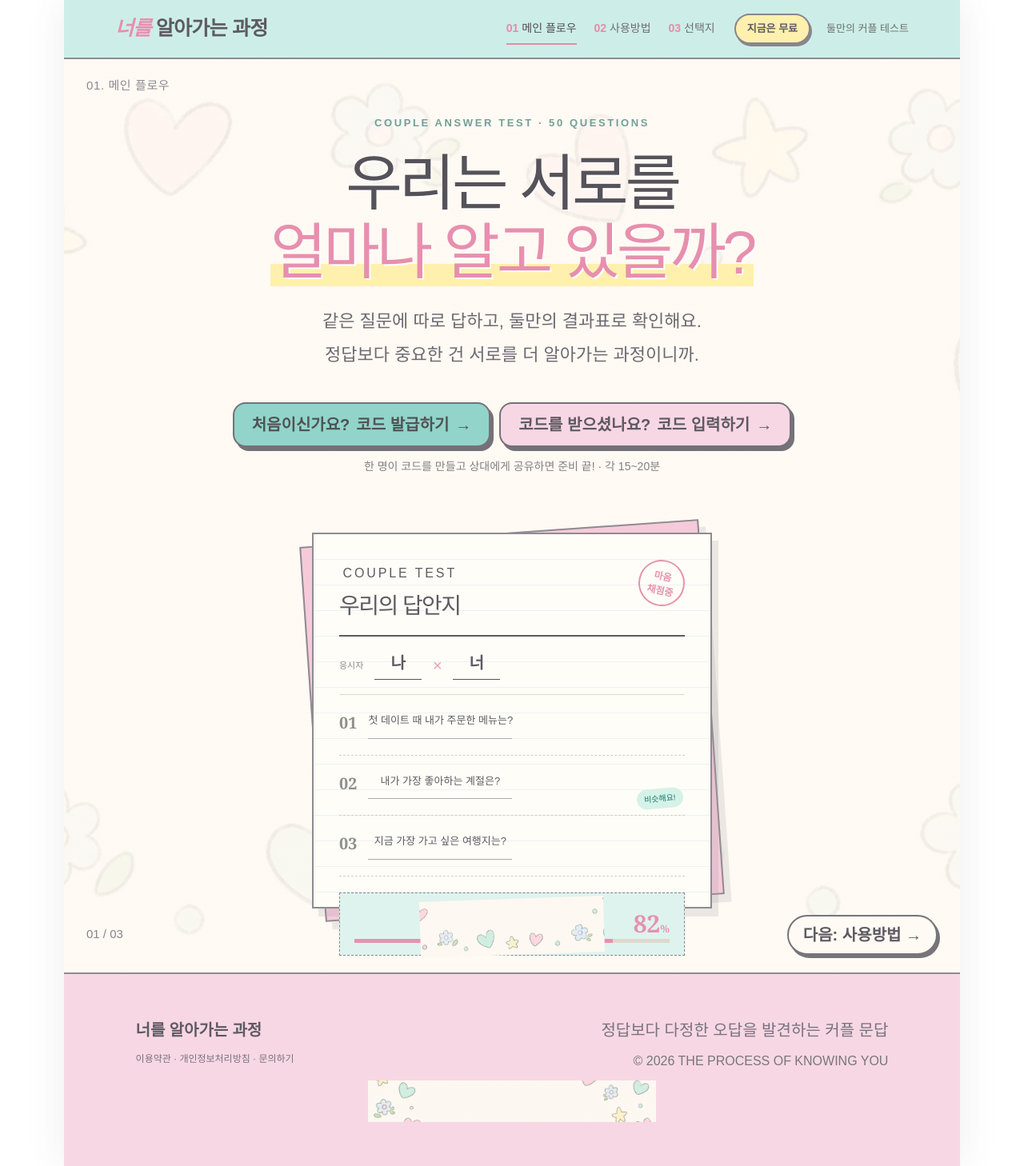
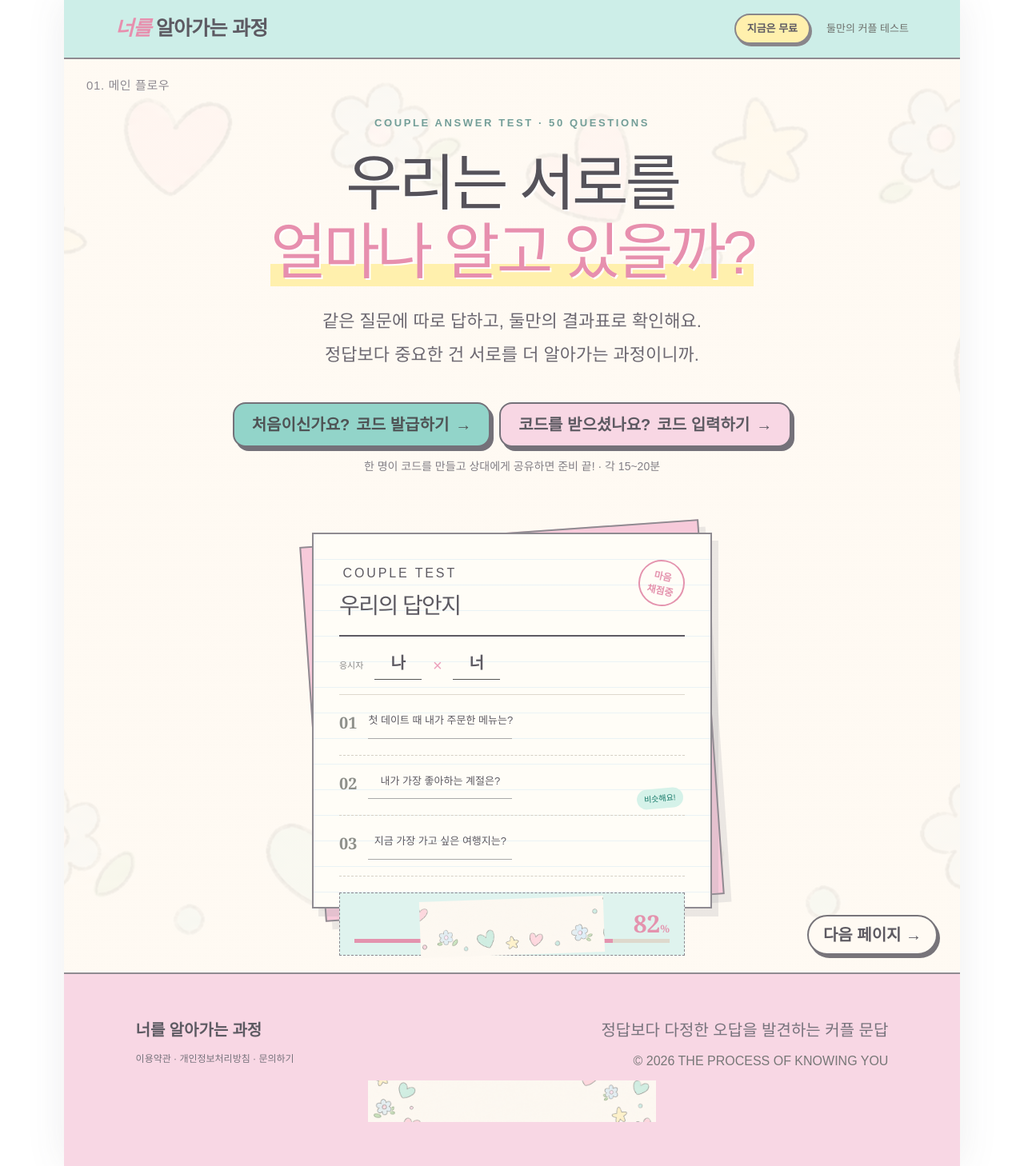
Before and after one commit to dlawlwl0620/knowing-you-couple-test, a React (Vite) app: page / in a window 1280 px wide. Shown: the whole page at 80% size. Built offline with nearby package versions, Linux system fonts and the light colour scheme; a web font is replaced by a local one.

Commit message:
Hide later steps from first screen

```diff
--- a/app/easy-customize.css
+++ b/app/easy-customize.css
@@ -142,6 +142,10 @@ body {
 .landing-pager span {
   color: #88848c;
   font-size: 15px;
+}
+
+.landing-pager.first-pager {
+  justify-content: flex-end;
 }
 
 /* 브라우저 전체를 채우지 않고 가운데 영역만 홈페이지로 사용합니다. */
--- a/app/page.tsx
+++ b/app/page.tsx
@@ -81,7 +81,7 @@ export default function Home() {
 
   return (
     <main>
-      <nav className="nav"><button className="brand" onClick={() => { setStep("landing"); setLandingPage(1); }}><span>너를</span> 알아가는 과정</button>{step === "landing" && <div className="flow-nav" aria-label="페이지 바로가기"><button className={landingPage === 1 ? "active" : ""} onClick={() => setLandingPage(1)}><b>01</b> 메인 플로우</button><button className={landingPage === 2 ? "active" : ""} onClick={() => setLandingPage(2)}><b>02</b> 사용방법</button><button className={landingPage === 3 ? "active" : ""} onClick={() => setLandingPage(3)}><b>03</b> 선택지</button></div>}<div className="nav-right"><span className="price">지금은 무료</span><span className="secure">둘만의 커플 테스트</span></div></nav>
+      <nav className="nav"><button className="brand" onClick={() => { setStep("landing"); setLandingPage(1); }}><span>너를</span> 알아가는 과정</button><div className="nav-right"><span className="price">지금은 무료</span><span className="secure">둘만의 커플 테스트</span></div></nav>
 
       {step === "landing" && <>
         {landingPage === 1 && <section className="hero landing-panel" id="main-flow">
@@ -105,9 +105,9 @@ export default function Home() {
               <div className="score"><small>서로를 알아가는 정도</small><strong>82<span>%</span></strong><div><i style={{width:"82%"}}/></div></div>
             </div>
           </div>
-          <div className="landing-pager"><span>01 / 03</span><button onClick={() => setLandingPage(2)}>다음: 사용방법 →</button></div>
+          <div className="landing-pager first-pager"><button onClick={() => setLandingPage(2)}>다음 페이지 →</button></div>
         </section>}
-        {landingPage === 2 && <section className="how landing-panel" id="how-it-works"><p className="section-step">02. 사용방법</p><div><small>HOW IT WORKS</small><h2>둘이 따로 답하고,<br/>결과는 함께 받아요</h2></div>{[["01","코드 만들기","대표 한 명이 이메일을 입력하고 커플 코드를 만들어요."],["02","각자 답하기","같은 50문항에 서로 상의하지 않고 솔직하게 답해요."],["03","결과 받아보기","맞다·비슷하다·다르다로 비교한 결과지를 이메일로 받아요."]].map(x=><article key={x[0]}><b>{x[0]}</b><h3>{x[1]}</h3><p>{x[2]}</p></article>)}<div className="landing-pager"><button onClick={() => setLandingPage(1)}>← 이전</button><span>02 / 03</span><button onClick={() => setLandingPage(3)}>다음: 선택지 →</button></div></section>}
+        {landingPage === 2 && <section className="how landing-panel" id="how-it-works"><p className="section-step">02. 사용방법</p><div><small>HOW IT WORKS</small><h2>둘이 따로 답하고,<br/>결과는 함께 받아요</h2></div>{[["01","코드 만들기","대표 한 명이 이메일을 입력하고 커플 코드를 만들어요."],["02","각자 답하기","같은 50문항에 서로 상의하지 않고 솔직하게 답해요."],["03","결과 받아보기","맞다·비슷하다·다르다로 비교한 결과지를 이메일로 받아요."]].map(x=><article key={x[0]}><b>{x[0]}</b><h3>{x[1]}</h3><p>{x[2]}</p></article>)}<div className="landing-pager"><button onClick={() => setLandingPage(1)}>← 이전</button><span>02 / 03</span><button onClick={() => setLandingPage(3)}>다음 페이지 →</button></div></section>}
         {landingPage === 3 && <section className="levels landing-panel" id="choose-test">
           <p className="section-step">03. 선택지</p>
           <div className="section-title"><p>3 STEPS FOR US</p><h2>어떤 커플인가요?<br/>우리에게 맞는 시험지를 골라요!</h2><span>연애의 시간보다, 지금 서로에게 궁금한 마음을 기준으로 선택해 보세요.</span></div>
```
